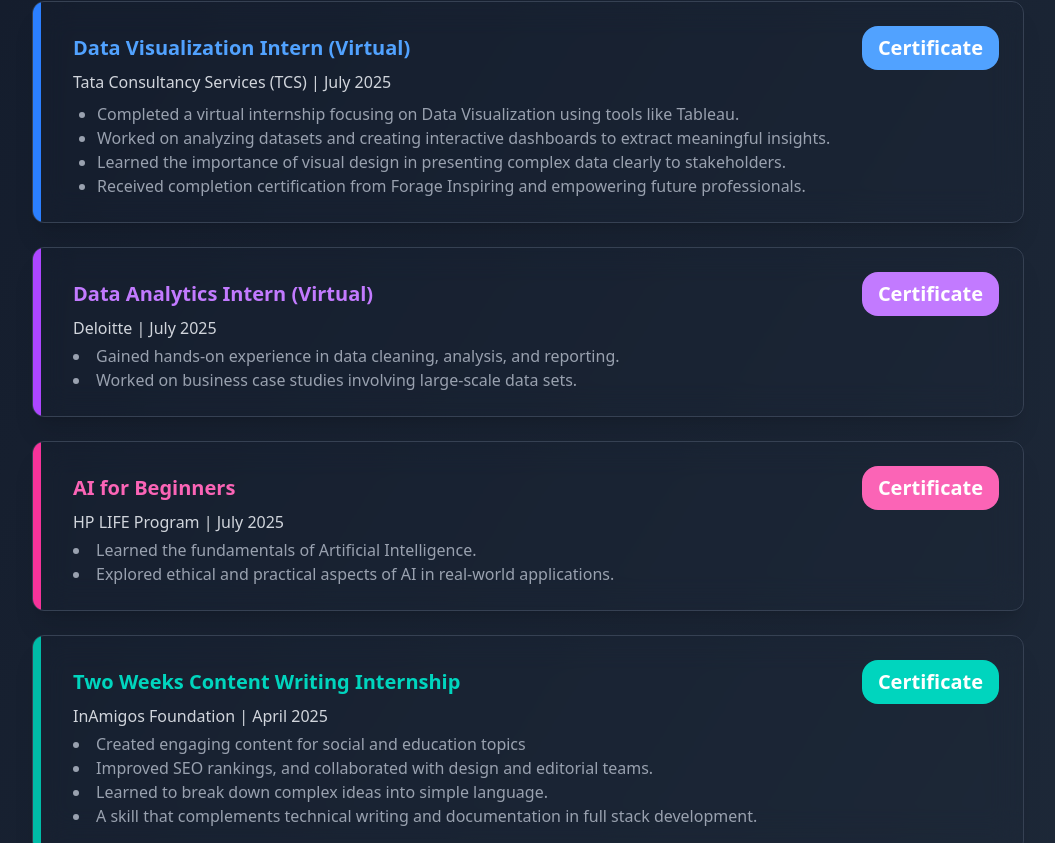
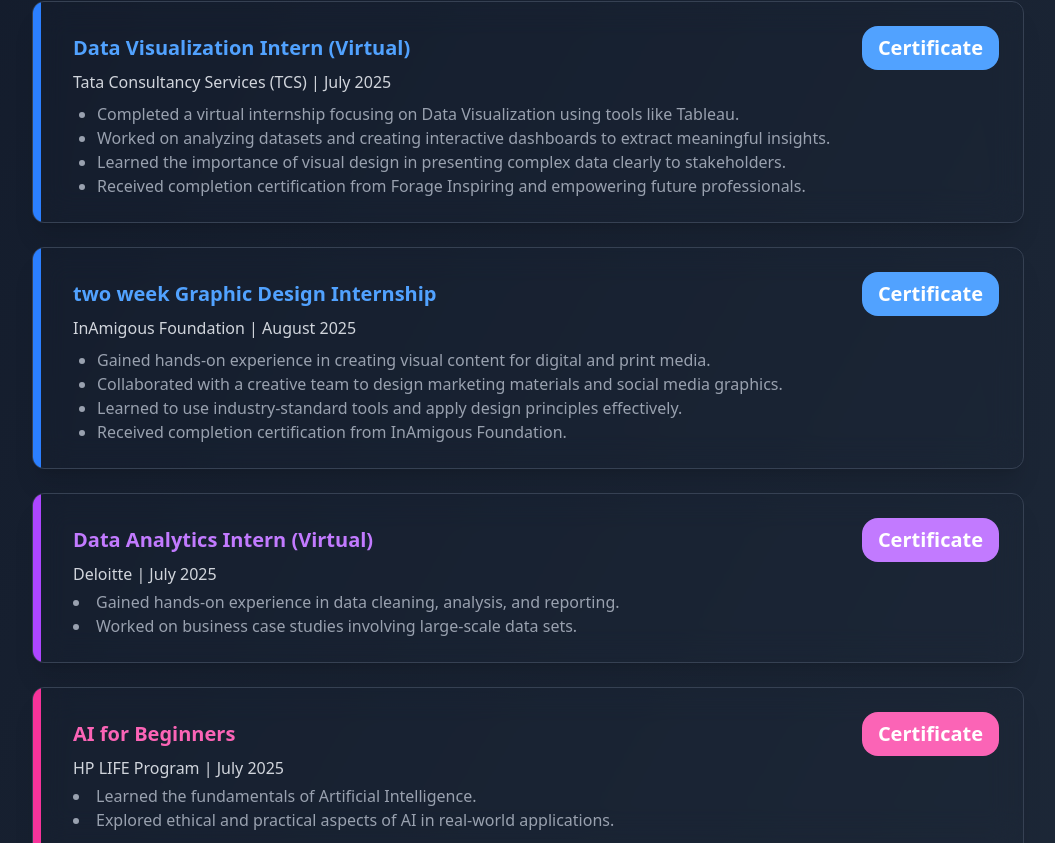
Before and after one commit to SachinSharma22/Sachin_Portfolio, a React (Vite) app: page / in a window 1280 px wide. Shown: the part 1957-2800 px from the top of the page, without its empty margins (112-1167 px from the left). Built offline with nearby package versions, Linux system fonts and the light colour scheme.

Commit message:
add new certification and skill

```diff
--- a/src/pages/About.jsx
+++ b/src/pages/About.jsx
@@ -197,6 +197,40 @@
               </div>
             </div>
 
+             <div className="bg-opacity-10 backdrop-filter backdrop-blur-lg border border-gray-700 border-opacity-40 p-6 rounded-xl relative overflow-hidden shadow-xl">
+              <div className="absolute top-0 left-0 w-2 h-full bg-blue-500"></div>
+              <div className="pl-4">
+                <h3 className="text-xl font-bold text-blue-400 flex items-center justify-between">
+                  two week Graphic Design Internship
+                  <p
+                    className="text-white px-4 bg-blue-400 rounded-2xl p-2 hover:cursor-pointer hover:bg-blue-500"
+                    onClick={() =>
+                     window.open(`${import.meta.env.BASE_URL}certificates/Graphic_Design_Internship.pdf`, "_blank")
+                    }
+                  >
+                    Certificate
+                  </p>
+                </h3>
+                <p className="text-gray-300">
+                  InAmigous Foundation | August 2025
+                </p>
+                <ul className="list-disc ml-6 mt-2 text-gray-400">
+                  <li>
+                    Gained hands-on experience in creating visual content for digital and print media.
+                  </li>
+                  <li>
+                    Collaborated with a creative team to design marketing materials and social media graphics.
+                  </li>
+                  <li>
+                    Learned to use industry-standard tools and apply design principles effectively.
+                  </li>
+                  <li>
+                    Received completion certification from InAmigous Foundation.
+                  </li>
+                </ul>
+              </div>
+            </div>
+
             <div className="bg-opacity-10 backdrop-filter backdrop-blur-lg border border-gray-700 border-opacity-40 p-6 rounded-xl relative overflow-hidden shadow-xl">
               <div className="absolute top-0 left-0 w-2 h-full bg-purple-500"></div>
               <div className="pl-4">
--- a/src/pages/Skills.jsx
+++ b/src/pages/Skills.jsx
@@ -25,6 +25,7 @@
     { name: "HTML", color: "from-blue-500 to-blue-700" },
     { name: "CSS", color: "from-purple-500 to-purple-700" },
     { name: "JavaScript", color: "from-yellow-500 to-yellow-600" },
+    { name: "typeScript", color: "from-indigo-500 to-indigo-700" },
     { name: "React", color: "from-cyan-500 to-cyan-700" },
     { name: "Node.js", color: "from-green-500 to-green-700" },
     { name: "Express.js", color: "from-blue-400 to-blue-600" },
```
Also changed, not shown: 1 other file (tests, documents, lock files or other folders).
